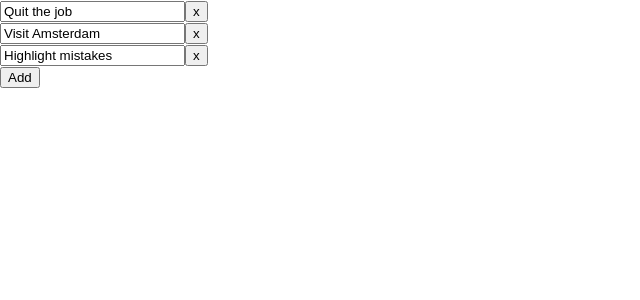
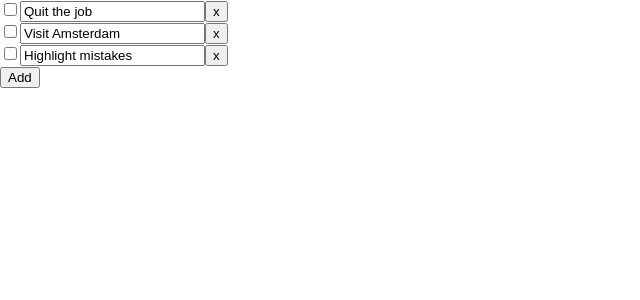
Before and after one commit to asokolkov/todo, a React (Create React App) app: page / in a window 1280 px wide. Shown: the top 300 px of the page, without its empty margins (0-640 px from the left). Built offline with nearby package versions, Linux system fonts and the light colour scheme.

Commit message:
fix: code simplifying, checkbox toggling

```diff
--- a/src/App.tsx
+++ b/src/App.tsx
@@ -1,13 +1,12 @@
 import React from 'react';
-import {TodoStore} from "./stores/TodoStore";
-import TodoList from "./components/TodoList";
+import {TodoStore} from './stores/TodoStore';
+import TodoList from './components/TodoList';
+import {StoreContext} from './context/context';
 
-export const App = () => {
-    const store = new TodoStore();
-
-    return (
-        <div>
-            <TodoList store={store} />
-        </div>
-    );
-};
+export const App = () => (
+    <div>
+        <StoreContext.Provider value={new TodoStore()}>
+            <TodoList />
+        </StoreContext.Provider>
+    </div>
+);
--- a/src/components/TodoItem.tsx
+++ b/src/components/TodoItem.tsx
@@ -1,27 +1,26 @@
-import React from 'react';
-
-type TodoType = {
-    text: string;
-    completed: boolean;
-    focus: boolean;
-};
+import React, {useContext} from 'react';
+import {StoreContext} from "../context/context";
 
 type PropsTypes = {
     id: string;
-    todo: TodoType;
-    changeText: (key: string, text: string) => void;
-    removeTodo: () => void;
 };
 
-export const TodoItem = ({id, todo, removeTodo, changeText}: PropsTypes) => {
+export const TodoItem = ({id}: PropsTypes) => {
+    const store = useContext(StoreContext);
+
     return (
         <div>
             <input
-                onChange={(e) => changeText(id, e.target.value)}
-                defaultValue={todo.text}
-                autoFocus={todo.focus}
+                type="checkbox"
+                onChange={() => store.toggleCompleted(id)}
             />
-            <button onClick={removeTodo}>x</button>
+            <input
+                onChange={e => store.changeText(id, e.target.value)}
+                defaultValue={store.todos[id].text}
+                placeholder={store.placeholder}
+                autoFocus={store.todos[id].focus}
+            />
+            <button onClick={() => store.removeTodo(id)}>x</button>
         </div>
     );
 };
--- a/src/components/TodoList.tsx
+++ b/src/components/TodoList.tsx
@@ -1,25 +1,15 @@
-import React from 'react';
-import {TodoStore} from "../stores/TodoStore";
+import React, {useContext} from 'react';
 import {observer} from "mobx-react-lite";
 import {TodoItem} from "./TodoItem";
+import {StoreContext} from "../context/context";
 
-type PropsTypes = {
-    store: TodoStore;
-};
+const TodoList = () => {
+    const store = useContext(StoreContext);
 
-const TodoList = ({store} : PropsTypes) => {
     return (
         <div>
-            {Object.entries(store.todos).map(([id, todo]) => (
-                <TodoItem
-                    key={id}
-                    id={id}
-                    todo={todo}
-                    removeTodo={() => store.removeTodo(id)}
-                    changeText={(id, text) => store.changeText(id, text)}
-                />
-            ))}
-            <button onClick={() => store.addTodo('awdawd', true)}>Add</button>
+            {Object.keys(store.todos).map(id => <TodoItem key={id} id={id} />)}
+            <button onClick={() => store.addTodo()}>Add</button>
         </div>
     );
 };
--- /dev/null
+++ b/src/context/context.ts
@@ -0,0 +1,4 @@
+import { createContext } from 'react';
+import {TodoStore} from "../stores/TodoStore";
+
+export const StoreContext = createContext<TodoStore>(new TodoStore());
--- a/src/stores/TodoStore.ts
+++ b/src/stores/TodoStore.ts
@@ -1,4 +1,4 @@
-import {action, makeObservable, observable} from "mobx";
+import {action, makeObservable, observable} from 'mobx';
 import {v4 as uuid} from 'uuid';
 
 type TodoType = {
@@ -18,17 +18,20 @@ export class TodoStore {
         '3': {text: 'Highlight mistakes', completed: false, focus: false}
     };
 
+    placeholder = 'Input task';
+
     constructor () {
         makeObservable(this, {
             todos: observable,
             addTodo: action,
             removeTodo: action,
-            changeText: action
+            changeText: action,
+            toggleCompleted: action
         });
     }
 
-    addTodo(text: string, focus: boolean) {
-        this.todos[uuid()] = {text: text, completed: false, focus: focus};
+    addTodo(focus: boolean = true) {
+        this.todos[uuid()] = {text: '', completed: false, focus: focus};
     }
 
     removeTodo(id: string) {
@@ -38,4 +41,8 @@ export class TodoStore {
     changeText(id: string, text: string) {
         this.todos[id].text = text;
     }
+
+    toggleCompleted(id: string) {
+        this.todos[id].completed = !this.todos[id].completed;
+    }
 }
```
